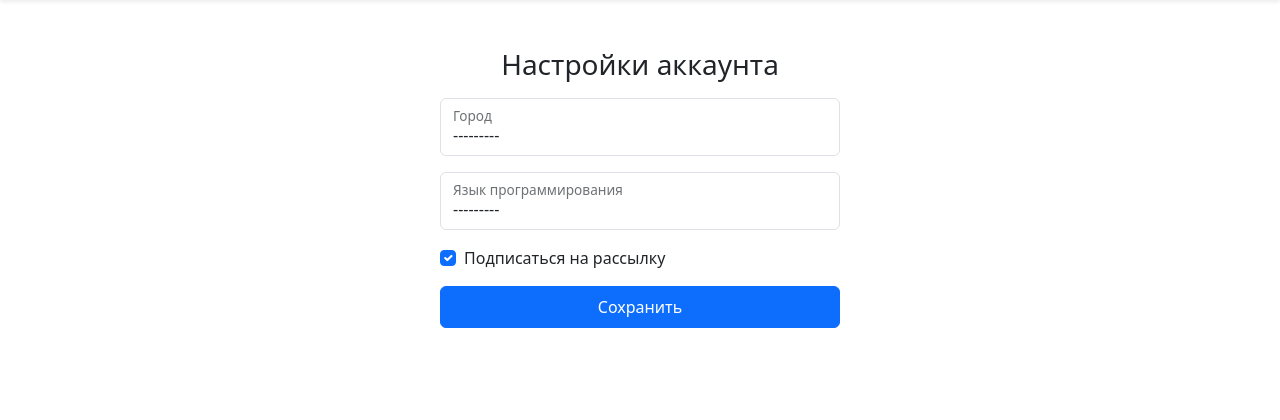
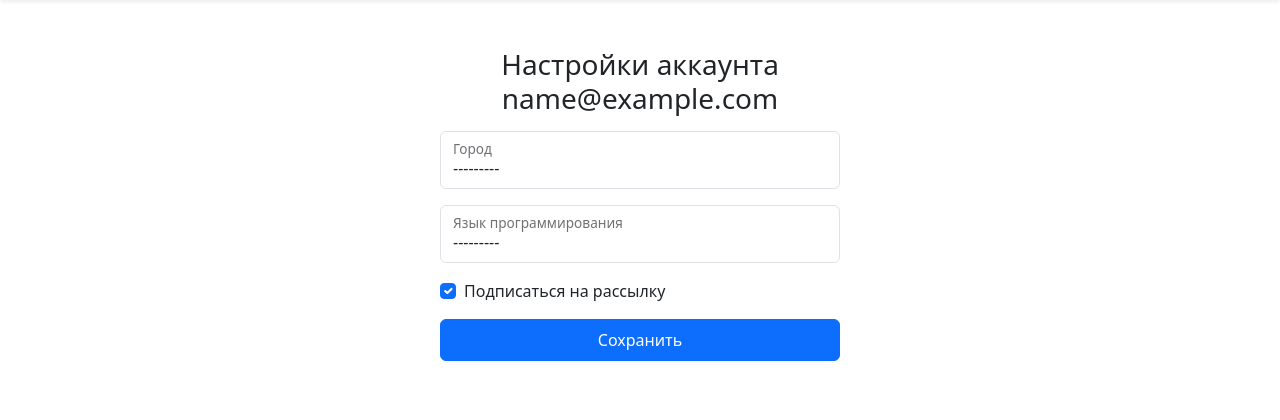
Before and after one commit to ReyTayler/agregator_for_dev, a Django app: page /account/settings/ in a window 1280 px wide. Shown: the part 62-482 px from the top of the page. Run offline with Django 4.2, Linux system fonts and the light colour scheme; the visitor is signed in with stand-in values (Sample User, id 1); data that the repository does not hold is empty.

Commit message:
Добавлено отображение email пользователя

```diff
--- a/src/accounts/templates/accounts/settings.html
+++ b/src/accounts/templates/accounts/settings.html
@@ -5,7 +5,7 @@
 <main class="form-signin w-100 m-auto" style="max-width: 400px;">
   <form method="POST" action="">
     {% csrf_token %}
-    <h1 class="h3 mb-3 fw-normal text-center">Настройки аккаунта</h1>
+    <h1 class="h3 mb-3 fw-normal text-center">Настройки аккаунта {{ user.email }}</h1>
 
     <!-- City -->
     <div class="form-floating mb-3">
```
